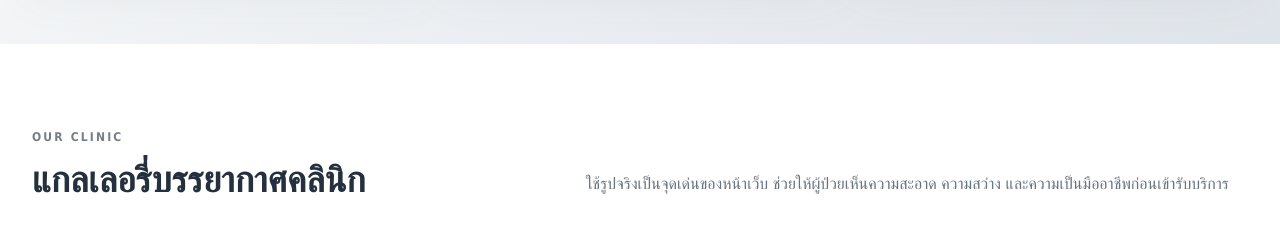
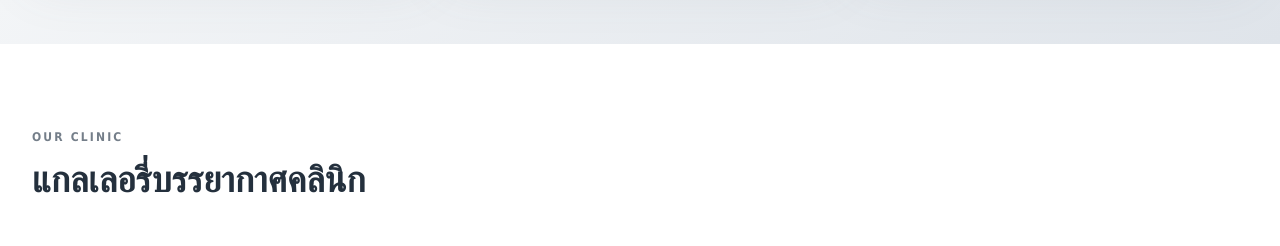
Before and after one commit to Armindyz/https-github.com-username-w2-dental, a Next.js app: page / in a window 1280 px wide. Shown: the part 1600-1846 px from the top of the page. Built offline with nearby package versions, Linux system fonts and the light colour scheme; no server answers.

Commit message:
Remove gallery description

```diff
--- a/src/components/Gallery.tsx
+++ b/src/components/Gallery.tsx
@@ -25,7 +25,7 @@ export default function Gallery() {
         <div className="mx-auto max-w-7xl">
           <div
             ref={titleRef}
-            className="mb-12 grid gap-6 lg:grid-cols-[0.8fr_1fr] lg:items-end"
+            className="mb-12"
             style={{
               opacity: inView ? 1 : 0,
               transform: inView ? "translateY(0)" : "translateY(20px)",
@@ -38,9 +38,6 @@ export default function Gallery() {
                 แกลเลอรี่บรรยากาศคลินิก
               </h2>
             </div>
-            <p className="max-w-2xl leading-8 text-w2-gray-500">
-              ใช้รูปจริงเป็นจุดเด่นของหน้าเว็บ ช่วยให้ผู้ป่วยเห็นความสะอาด ความสว่าง และความเป็นมืออาชีพก่อนเข้ารับบริการ
-            </p>
           </div>
 
           <div className="grid grid-cols-1 gap-4 sm:grid-cols-2 lg:grid-cols-3">
```
